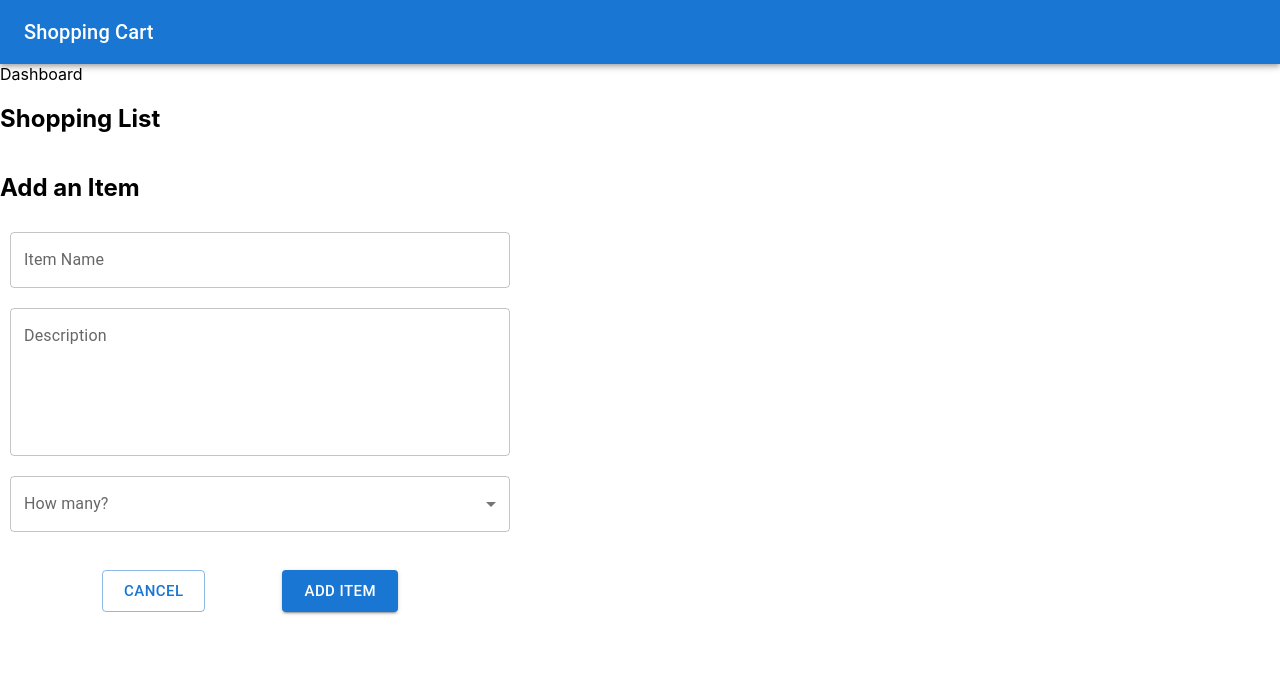
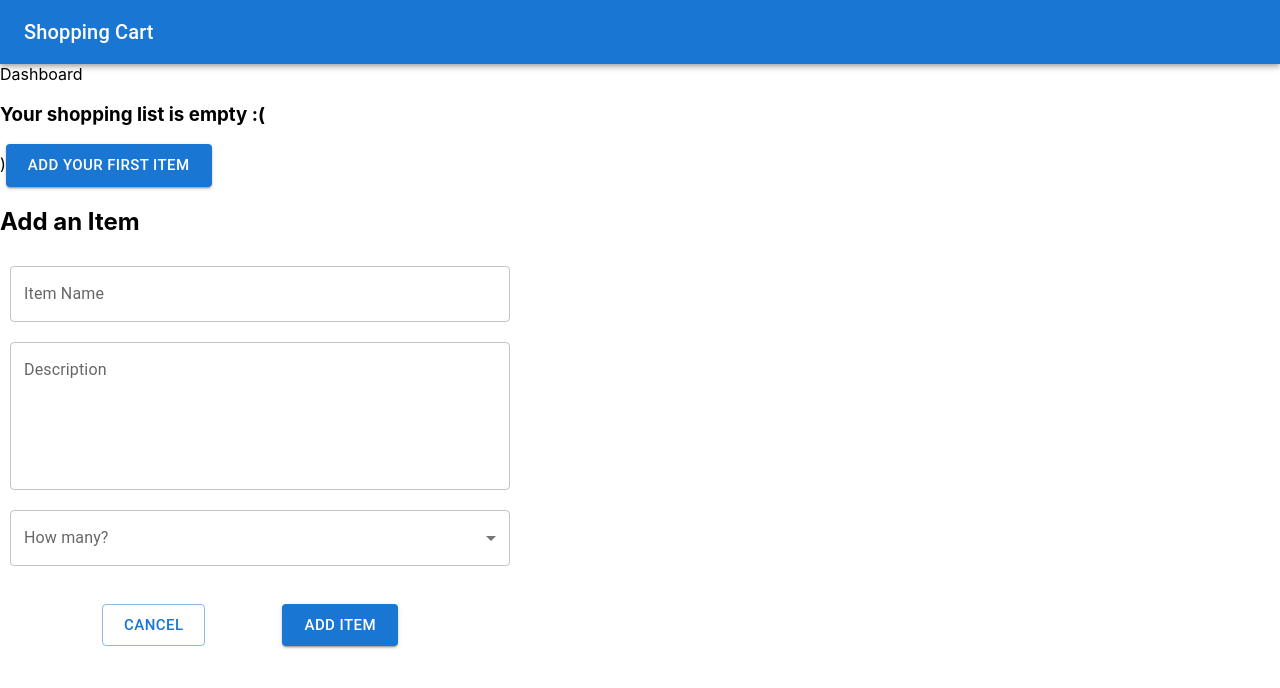
Before and after one commit to dsypien/shopping-list, a React (Create React App) app in the folder client/: page / in a window 1280 px wide. Shown: the top 688 px of the page. Built offline with nearby package versions, Linux system fonts and the light colour scheme.

Commit message:
render emptyshoppinglist component if no items in shoppinglist

```diff
--- a/client/src/components/Dashboard.js
+++ b/client/src/components/Dashboard.js
@@ -1,15 +1,35 @@
 import React from "react";
 import ShoppingList from "./ShoppingList";
+import EmptyShoppingList from "./EmptyShoppingList";
 import AddItem from "./AddItem";
+import { connect } from "react-redux";
 
-const Dashboard = () => {
+const Dashboard = (props) => {
+   const { itemCount } = props;
+
+   const renderDashboard = () => {
+      if(itemCount > 0){
+         return <ShoppingList />
+      } else {
+         return <EmptyShoppingList />
+      }
+   }
+
    return (
-      <>
+      <div className="dashboard">
          Dashboard
-         <ShoppingList />
+         {renderDashboard()}
          <AddItem />
-      </>
+      </div>
    )
 }
 
-export default Dashboard;
+function mapStateToProps ({shoppingList}) {
+   const itemCount = Object.keys(shoppingList).length;
+
+   return {
+      itemCount,
+   }
+}
+
+export default connect()(Dashboard);
--- a/client/src/components/EmptyShoppingList.js
+++ b/client/src/components/EmptyShoppingList.js
@@ -1,10 +1,17 @@
 import React, { Component } from "react";
+import { Button } from "@mui/material";
 
 class EmptyShoppingList extends Component {
    render () {
       return (
          <>
-            Empty Shopping List
+            <h3>Your shopping list is empty :(</h3>)
+            <Button
+               size="large"
+               variant="contained"
+               onClick={this.onAddItem}>
+               Add your first Item
+            </Button>
          </>
       )
    }
```
